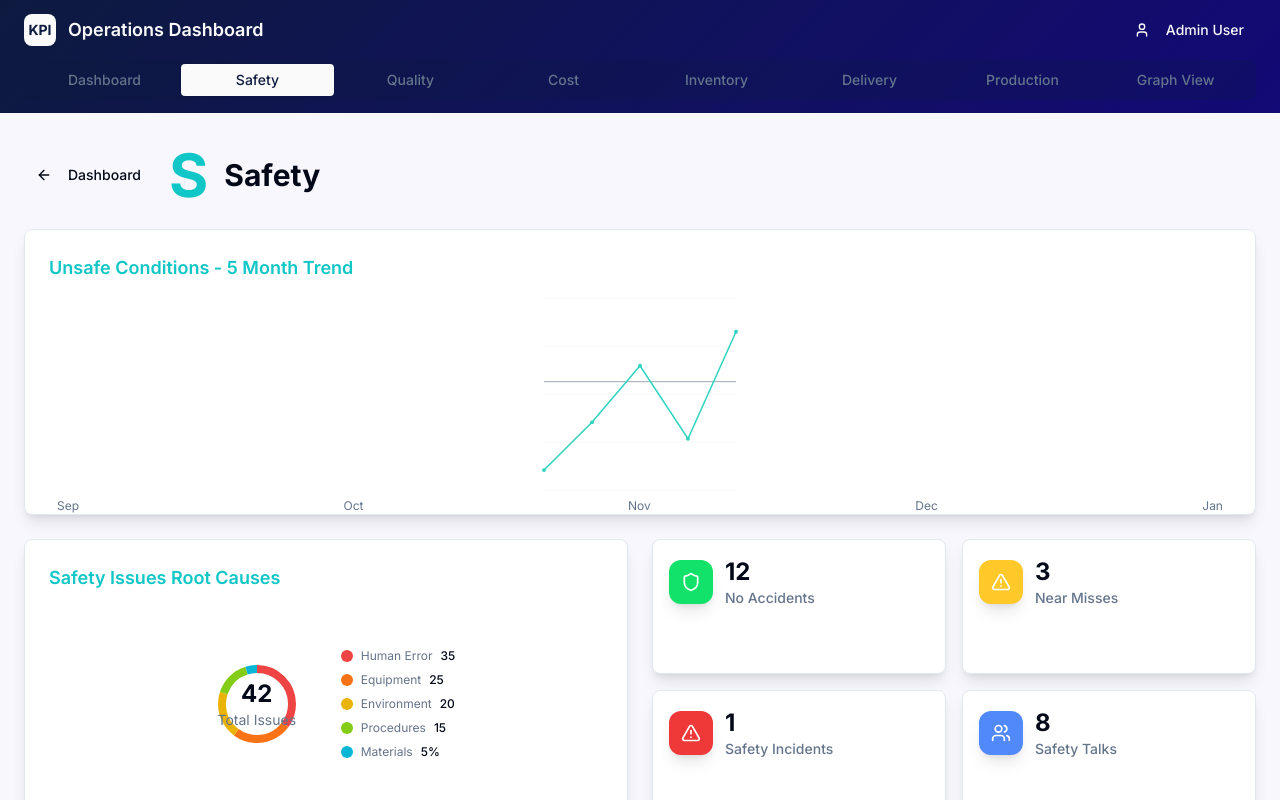
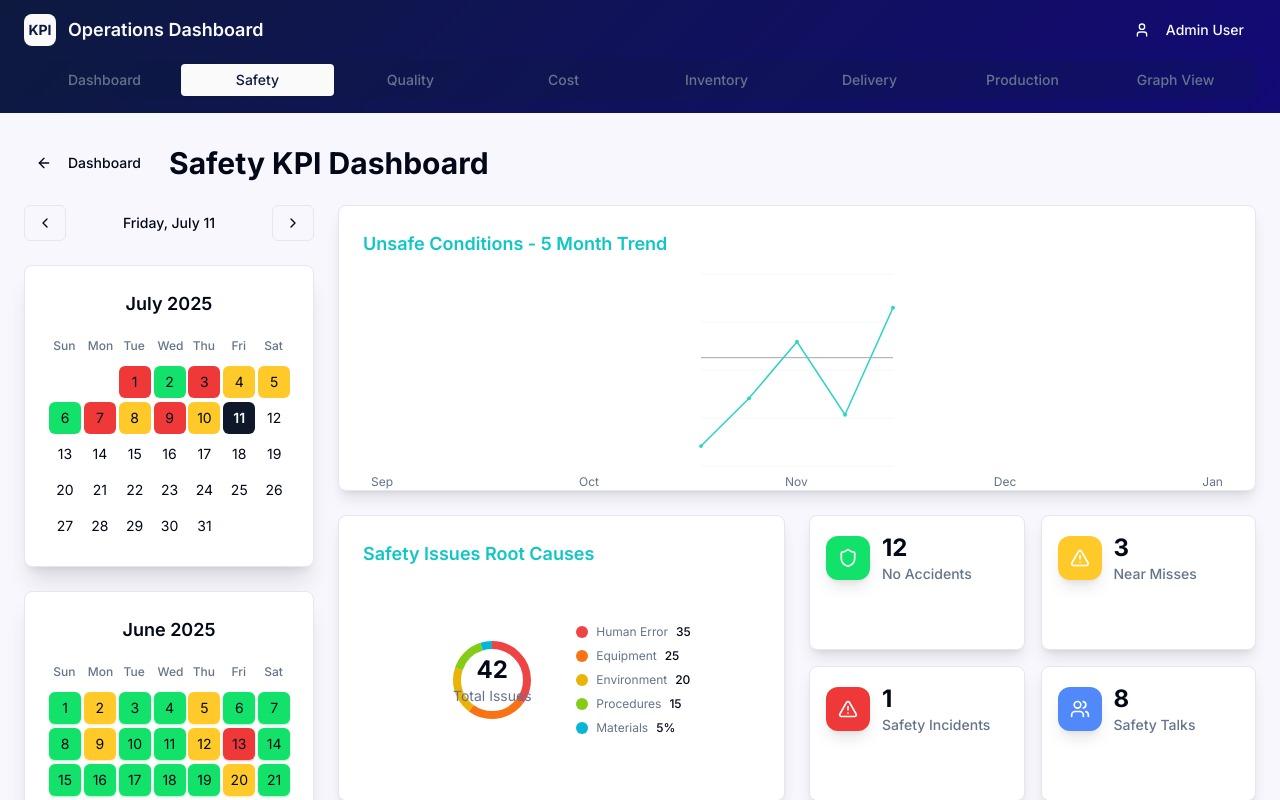
Before and after one commit to ElliotDrel/Daily-OPS-Meeting-Dashboard, a React (Vite) app: page /safety in a window 1280 px wide. Shown: the top 800 px of the page. Built offline with nearby package versions, Linux system fonts and the light colour scheme.

Commit message:
Revert "feat(Safety): enhance layout and navigation for Safety page"
This reverts commit cbb37fefe85b1ce1e5c507bba2bb2120d028a884.

```diff
--- a/src/pages/Safety.tsx
+++ b/src/pages/Safety.tsx
@@ -1,9 +1,7 @@
+import { PillarLayout } from "@/components/pillar/PillarLayout";
 import { Card } from "@/components/ui/card";
 import { Badge } from "@/components/ui/badge";
-import { Shield, AlertTriangle, Users, HardHat, ArrowLeft } from "lucide-react";
-import { Link } from "react-router-dom";
-import { Button } from "@/components/ui/button";
-import { motion } from "framer-motion";
+import { Shield, AlertTriangle, Users, HardHat } from "lucide-react";
 import { dashboardData, safetyData } from "@/data/mockData";
 import { SimpleLineChart } from "@/components/charts/SimpleLineChart";
 import { SimpleDonutChart } from "@/components/charts/SimpleDonutChart";
@@ -68,29 +66,14 @@ const safetyActions = [
 
 export const Safety = () => {
   return (
-    <div className="min-h-screen bg-background">
-      <div className="container mx-auto px-6 py-8">
-        <motion.div
-          initial={{ opacity: 0, y: 20 }}
-          animate={{ opacity: 1, y: 0 }}
-          className="space-y-6"
-        >
-          {/* Header with large S and Safety title */}
-          <div className="flex items-center space-x-4">
-            <Link to="/">
-              <Button variant="ghost" size="sm">
-                <ArrowLeft className="w-4 h-4 mr-2" />
-                Dashboard
-              </Button>
-            </Link>
-            <div className="flex items-center space-x-4">
-              <div className="text-6xl font-bold text-safety">S</div>
-              <h1 className="text-3xl font-bold">Safety</h1>
-            </div>
-          </div>
-
-          {/* Content */}
-          <div className="space-y-6">
+    <PillarLayout
+      letter="S"
+      pillarName="Safety"
+      pillarColor="safety"
+      squares={dashboardData.pillars.safety.squares}
+      actionItems={actionItems}
+    >
+      <div className="space-y-6">
         {/* Top Row - Line Chart */}
         <Card className="p-6 shadow-lg">
           <h3 className="text-lg font-semibold mb-4 text-safety">Unsafe Conditions - 5 Month Trend</h3>
@@ -195,9 +178,7 @@ export const Safety = () => {
             </table>
           </div>
         </Card>
-          </div>
-        </motion.div>
       </div>
-    </div>
+    </PillarLayout>
   );
 };
```
